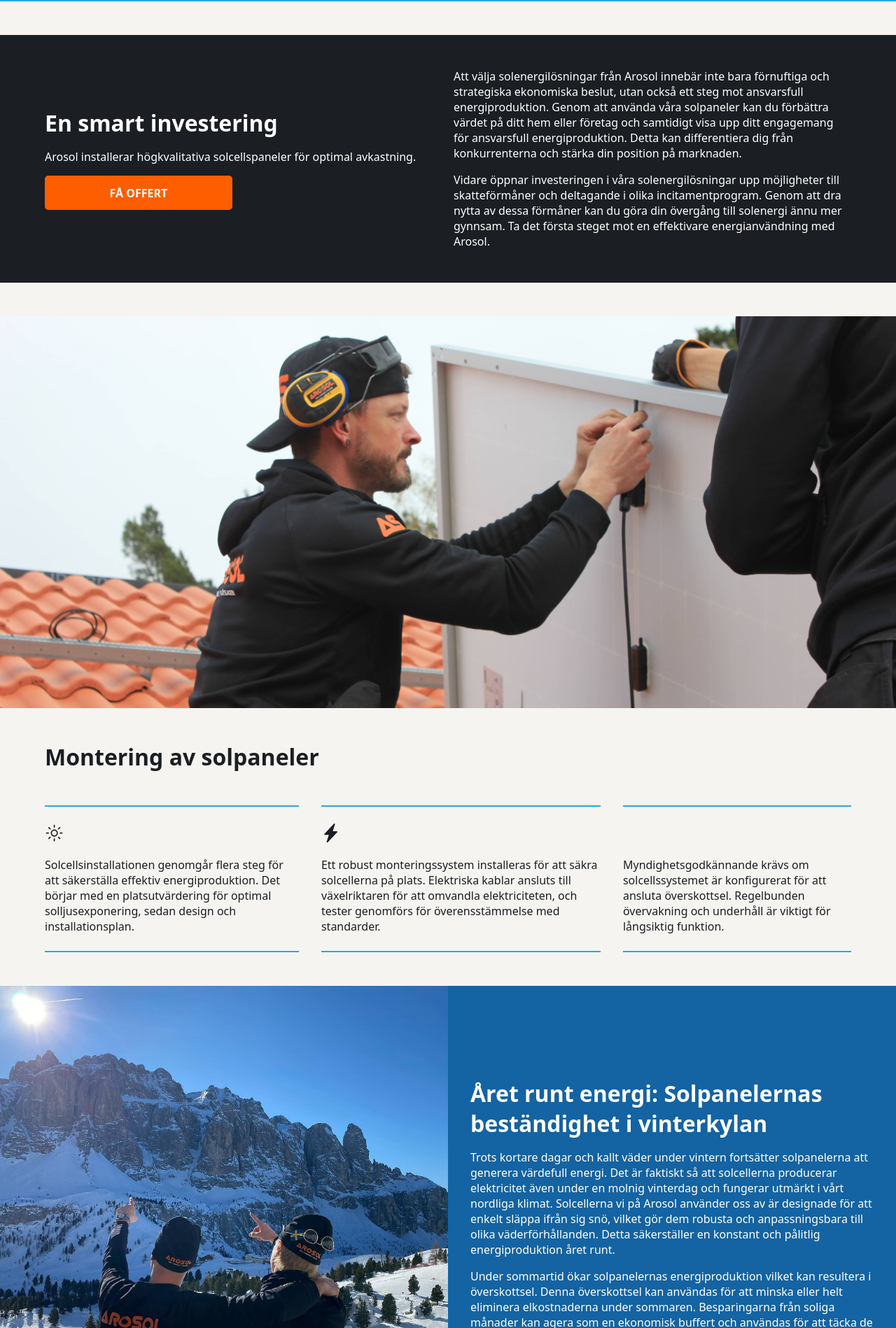
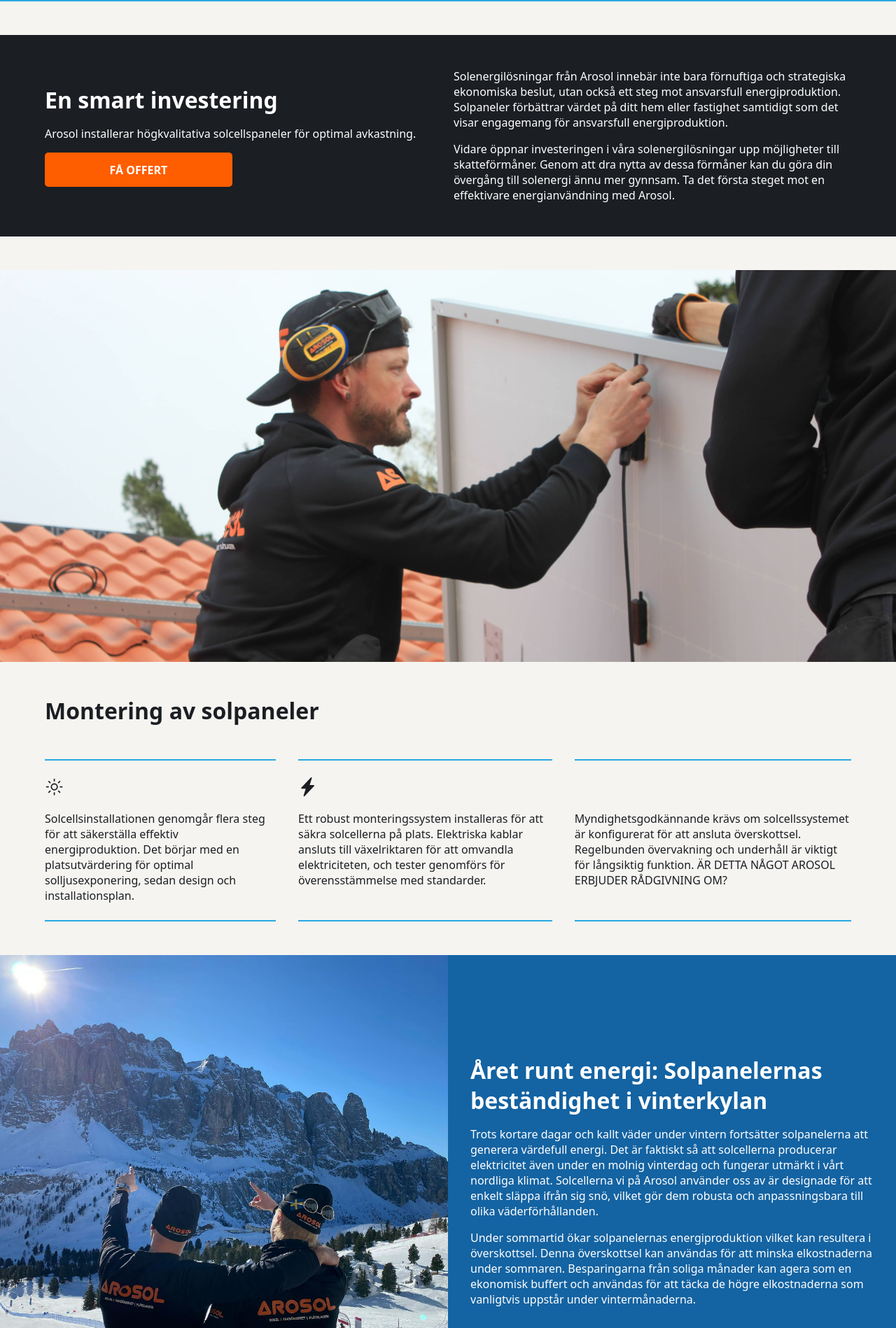
Before and after one commit to annamalinelisabet/AROSOL, a React (Vite) app: page /solel in a window 1280 px wide. Shown: the part 802-2700 px from the top of the page at 70% size. Built offline with nearby package versions, Linux system fonts and the light colour scheme; some icons are missing.

Commit message:
Improve and modify text on solar page

```diff
--- a/src/components/Footer/Footer.jsx
+++ b/src/components/Footer/Footer.jsx
@@ -23,6 +23,7 @@ const Footer = () => {
             <a href='tel:+46761834115' className='contact-info'><FaPhone className='brand-info-icon'/>076-183 41 15</a>
             <a href='mailto:ekonomi@arosol.se' className='contact-info'><IoMdMail className='brand-info-icon'/>ekonomi@arosol.se</a>
             <a  href='https://www.google.com/maps/search/?api=1&query=Häradsvägen%204%2C%20734%2032%20Hallstahammar' target='_blank' rel='noopener noreferrer' className='contact-info'><IoMdPin className='brand-info-icon'/>Hallstahammar</a>
+            <div>registrerade hos elsäkerhetsverket, lägg till märke</div>
           </div>
         <div className='service-wrapper'>
           <ul className='service-columns'>
--- a/src/components/ServiceCard/ServiceCard.css
+++ b/src/components/ServiceCard/ServiceCard.css
@@ -17,7 +17,7 @@
 }
 
 .ServiceCard .text-content {
-    background: rgba(0, 0, 0, 0.430);
+    background: rgba(0, 0, 0, 0.423);
     color: #fff;
     display: flex;
     flex-direction: column;
--- a/src/views/Home/HomeView.jsx
+++ b/src/views/Home/HomeView.jsx
@@ -62,12 +62,12 @@ const HomeView = () => {
       <HomeHero/>
       <div className='serviceCard-Wrapper'>
           <div className='relative'>
-        <ServiceCard title='Takentreprenad' text='Vi ansvarar för hela processen med att byta eller reparera taket på din fastighet' imgSrc={takentreprenad} linkTo='/takentreprenad' altTxt='En glad man lägger isolering på ett tak mot en klarblå himmel.'/>
+        <ServiceCard title='Solel' text='Monterar och installerar solcellspaneler för en hållbar energiproduktion' imgSrc={solel} linkTo='/solel' altTxt='Solpaneler installerade på ett tak, solnedgång som speglar sig i solpanelerna.'/>
             <h4 className='service-title'>Våra tjänster</h4>
           </div>
-        <ServiceCard title='Plåtslageri' text='Tillverkning, reparation och installation av plåttak och byggnadsdetaljer' imgSrc={plåtslageri} linkTo='/platslageri' altTxt='Ett svart plåttak.'/>
-        <ServiceCard title='Taksäkerhet' text='Underhåll och förebyggande åtgärder för ett säkert tak' imgSrc={taksäkerhet} linkTo='/taksakerhet' altTxt='Ett svart snörasskydd på ett tak täckt av snö.'/>
-        <ServiceCard title='Solel' text='Monterar och installerar solcellspaneler för en hållbar energiproduktion' imgSrc={solel} linkTo='/solel' altTxt='Solpaneler installerade på ett tak, solnedgång som speglar sig i solpanelerna.'/>
+        <ServiceCard title='Plåtslageri' text='Tillverkar, reparerar och monterar plåttak och byggnadsdetaljer' imgSrc={plåtslageri} linkTo='/platslageri' altTxt='Ett svart plåttak.'/>
+        <ServiceCard title='Taksäkerhet' text='Vi utför underhåll och förebyggande åtgärder för ett säkert tak' imgSrc={taksäkerhet} linkTo='/taksakerhet' altTxt='Ett svart snörasskydd på ett tak täckt av snö.'/>
+        <ServiceCard title='Takentreprenad' text='Vi ansvarar för hela processen med att byta, eller reparera, taket på din fastighet' imgSrc={takentreprenad} linkTo='/takentreprenad' altTxt='En glad man lägger isolering på ett tak mot en klarblå himmel.'/>
       </div>
       <div className='container'>
 
@@ -81,13 +81,13 @@ const HomeView = () => {
               </div>
 
               <div className='benefit-container' data-aos='fade-right' data-aos-duration='2000'>
-                <div className='icon-title'><FaCheckCircle className='check' />Hållbar energilösning</div>
-                <p>Självproducerad el är ett hållbart alternativ eftersom den utnyttjar förnybara resurser och minskar behovet av konventionell energi, vilket bidrar till en mer hållbar och resurseffektiv energiproduktion.</p>
+                <div className='icon-title'><FaCheckCircle className='check' />Resurseffektiv energilösning</div>
+                <p>Självproducerad el utnyttjar förnybara resurser och minskar behovet av konventionell energi, vilket bidrar till en mer resurseffektiv energiproduktion.</p>
               </div>
 
               <div className='benefit-container' data-aos='fade-right' data-aos-duration='3000'>
                 <div className='icon-title'><FaCheckCircle className='check' />Ökar värdet på din bostad</div>
-                <p>Genom att investera i solenergi kan du öka din bostads attraktionsvärde. Med lägre elkostnader, miljövänlig image och förbättrad energieffektivitet kan din bostad bli ännu mer attraktiv på marknaden.</p>
+                <p>Genom att investera i solenergi kan du öka din bostads värde. Enligt Booli ökar värdet på hus med solceller i genomsnitt med 250 000 kr. Med lägre elkostnader, miljövänlig image och förbättrad energieffektivitet kan din bostad bli mer attraktiv på marknaden.</p>
               </div>
             </div>
 
@@ -113,7 +113,7 @@ const HomeView = () => {
           <div className='CEO-text-wrapper container'>
             <div className='CEO-text container'>
               <FaQuoteLeft className='right-quote' />
-              <p>Vi på Arosol är stolta över att kunna erbjuda våra kunder en bredd av tjänster. Vi arbetar hårt för att upprätthålla högsta kvalitet på vårt arbete och vår service, och vi strävar alltid efter att överträffa våra kunders förväntningar.</p>
+              <p>Vi på Arosol är stolta över att kunna erbjuda våra kunder en bredd av tjänster. Vi arbetar hårt för att upprätthålla högsta kvalitet på arbete och service, och vi strävar alltid efter att överträffa våra kunders förväntningar.</p>
               <FaQuoteRight className='left-quote' />
             </div>
             <div className='container'>
--- a/src/views/Solel/SolelView.jsx
+++ b/src/views/Solel/SolelView.jsx
@@ -22,8 +22,8 @@ const SolelView = () => {
       <ServiceInfoSection
         header='En smart investering'
         text='Arosol installerar högkvalitativa solcellspaneler för optimal avkastning.'
-        infoText1='Att välja solenergilösningar från Arosol innebär inte bara förnuftiga och strategiska ekonomiska beslut, utan också ett steg mot ansvarsfull energiproduktion. Genom att använda våra solpaneler kan du förbättra värdet på ditt hem eller företag och samtidigt visa upp ditt engagemang för ansvarsfull energiproduktion. Detta kan differentiera dig från konkurrenterna och stärka din position på marknaden.'
-        infoText2='Vidare öppnar investeringen i våra solenergilösningar upp möjligheter till skatteförmåner och deltagande i olika incitamentprogram. Genom att dra nytta av dessa förmåner kan du göra din övergång till solenergi ännu mer gynnsam. Ta det första steget mot en effektivare energianvändning med Arosol.'
+        infoText1='Solenergilösningar från Arosol innebär inte bara förnuftiga och strategiska ekonomiska beslut, utan också ett steg mot ansvarsfull energiproduktion. Solpaneler förbättrar värdet på ditt hem eller fastighet samtidigt som det visar engagemang för ansvarsfull energiproduktion.'
+        infoText2='Vidare öppnar investeringen i våra solenergilösningar upp möjligheter till skatteförmåner. Genom att dra nytta av dessa förmåner kan du göra din övergång till solenergi ännu mer gynnsam. Ta det första steget mot en effektivare energianvändning med Arosol.'
         btnText='Få offert'
         link='https://docs.google.com/forms/d/e/1FAIpQLSem3FDhb0zid2Htz_VQ8obsBP0zJZyj3TZXG4T5tGB0gmA18w/viewform'
         externalLink
@@ -37,21 +37,21 @@ const SolelView = () => {
       <div className='info-box-wrapper'>
         <InfoBox sun text='Solcellsinstallationen genomgår flera steg för att säkerställa effektiv energiproduktion. Det börjar med en platsutvärdering för optimal solljusexponering, sedan design och installationsplan.' />
         <InfoBox lightning text='Ett robust monteringssystem installeras för att säkra solcellerna på plats. Elektriska kablar ansluts till växelriktaren för att omvandla elektriciteten, och tester genomförs för överensstämmelse med standarder.' />
-        <InfoBox coins text='Myndighetsgodkännande krävs om solcellssystemet är konfigurerat för att ansluta överskottsel. Regelbunden övervakning och underhåll är viktigt för långsiktig funktion.' />
+        <InfoBox coins text='Myndighetsgodkännande krävs om solcellssystemet är konfigurerat för att ansluta överskottsel. Regelbunden övervakning och underhåll är viktigt för långsiktig funktion. ÄR DETTA NÅGOT AROSOL ERBJUDER RÅDGIVNING OM?' />
       </div>
 
       <div className='winter-info-wrapper'>
         <div className='winter-info'>
           <h2 className='container sub-header'>Året runt energi: Solpanelernas beständighet i vinterkylan</h2>
-          <p className='container new-paragraph'>Trots kortare dagar och kallt väder under vintern fortsätter solpanelerna att generera värdefull energi. Det är faktiskt så att solcellerna producerar elektricitet även under en molnig vinterdag och fungerar utmärkt i vårt nordliga klimat. Solcellerna vi på Arosol använder oss av är designade för att enkelt släppa ifrån sig snö, vilket gör dem robusta och anpassningsbara till olika väderförhållanden. Detta säkerställer en konstant och pålitlig energiproduktion året runt.
-          <span className='new-paragraph'>Under sommartid ökar solpanelernas energiproduktion vilket kan resultera i överskottsel. Denna överskottsel kan användas för att minska eller helt eliminera elkostnaderna under sommaren. Besparingarna från soliga månader kan agera som en ekonomisk buffert och användas för att täcka de högre elkostnaderna som vanligtvis uppstår under vintermånaderna.</span></p>
+          <p className='container new-paragraph'>Trots kortare dagar och kallt väder under vintern fortsätter solpanelerna att generera värdefull energi. Det är faktiskt så att solcellerna producerar elektricitet även under en molnig vinterdag och fungerar utmärkt i vårt nordliga klimat. Solcellerna vi på Arosol använder oss av är designade för att enkelt släppa ifrån sig snö, vilket gör dem robusta och anpassningsbara till olika väderförhållanden.
+          <span className='new-paragraph'>Under sommartid ökar solpanelernas energiproduktion vilket kan resultera i överskottsel. Denna överskottsel kan användas för att minska elkostnaderna under sommaren. Besparingarna från soliga månader kan agera som en ekonomisk buffert och användas för att täcka de högre elkostnaderna som vanligtvis uppstår under vintermånaderna.</span></p>
         </div>
         <div className='winter-img-wrapper'>
           <img src={WinterImage} alt='Två anställda står med ryggen mot kameran och pekar mot solen, som skiner på en himmel ovanför snötäckta berg i Alperna.' />
         </div>
       </div>
 
-      <ContactSection header='Vill ni veta mer?' text='Är ni nyfikna på solpaneler och vill lära er mer om deras montering, funktion eller andra aspekter? Tveka inte att kontakta oss! Vi på Arosol finns här för att svara på era frågor och erbjuda all information ni behöver för att fatta välgrundade beslut om solenergilösningar. Kontakta oss och låt oss guida er mot en mer hållbar energiframtid.' />
+      <ContactSection header='Vill du veta mer?' text='Är du nyfikna på solpaneler och vill lära dig mer om montering, funktion eller andra aspekter? Tveka inte att kontakta oss. Vi på Arosol finns här för att svara på frågor och erbjuda all information du behöver för att fatta välgrundade beslut om solenergilösningar.' />
 
     </div>
   )
```
